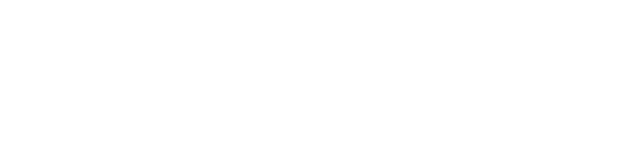
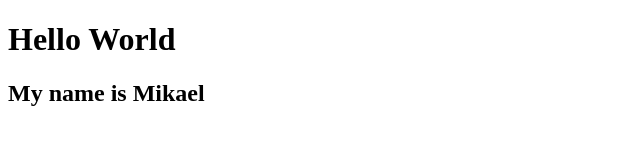
Before and after one commit to Trcka/first-repo, a plain HTML site: page index.html in a window 1280 px wide. Shown: the whole page, without its empty margins (0-640 px from the left). Drawn offline with Linux system fonts and the light colour scheme.

Commit message:
changed format and added h2 heading

```diff
--- a/index.html
+++ b/index.html
@@ -2,9 +2,11 @@
 <!DOCTYPE html>
 <html>
 <head>
-	<title>Hello World</title>
+
 </head>
 <body>
+	<h1>Hello World</h1>
+	<h2>My name is Mikael</h2>
 
 </body>
 </html>
```
